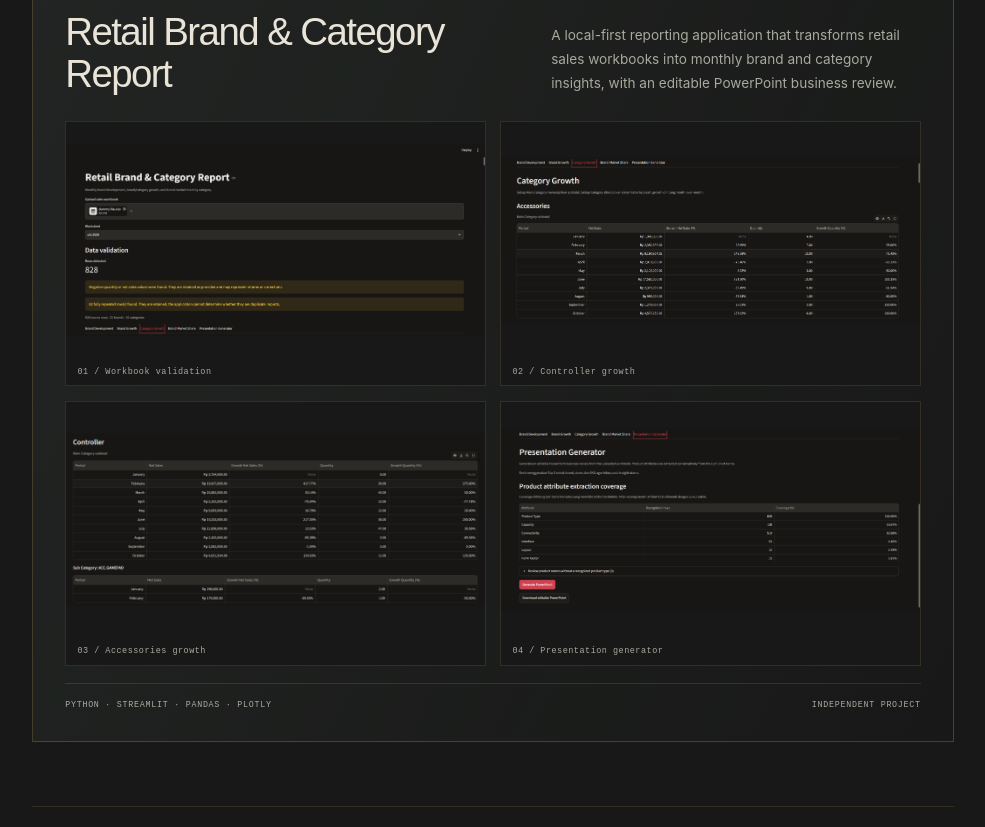
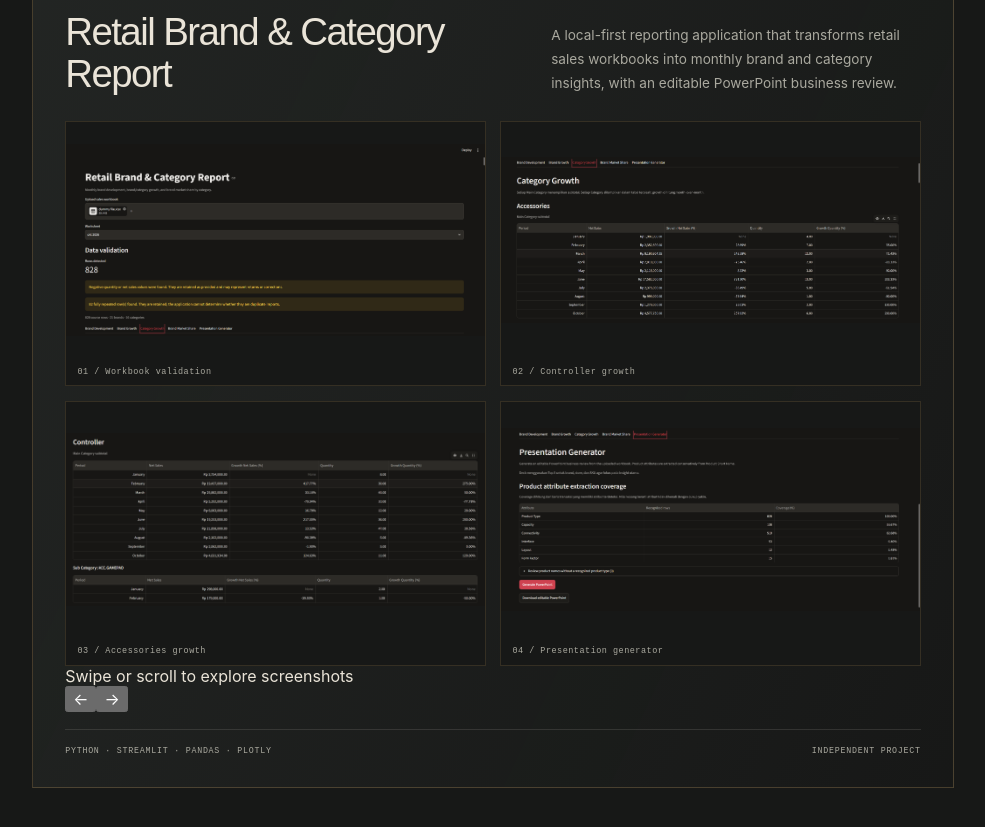
Before and after one commit to imandodo01/clementine-work, a React (Vite) app: page / in a window 1280 px wide. Shown: the part 1020-1847 px from the top of the page, without its empty margins (275-1260 px from the left). Built offline with nearby package versions, Linux system fonts and the light colour scheme.

Commit message:
feat: convert selected work gallery to slider

```diff
--- a/src/App.tsx
+++ b/src/App.tsx
@@ -78,11 +78,17 @@ export default function App() {
               <div><p className={styles.eyebrow}>DATA ANALYSIS / REPORTING</p><h3>Retail Brand &amp; Category Report</h3></div>
               <p>A local-first reporting application that transforms retail sales workbooks into monthly brand and category insights, with an editable PowerPoint business review.</p>
             </div>
-            <div className={styles.featuredWorkGallery} aria-label="Retail Brand and Category Report application screenshots">
-              <figure><img src="/images/retail-report-generator/image1.png" alt="Workbook upload, worksheet selection, and data validation dashboard" loading="lazy" /><figcaption>01 / Workbook validation</figcaption></figure>
-              <figure><img src="/images/retail-report-generator/image2.png" alt="Controller main category subtotal and subcategory monthly growth tables" loading="lazy" /><figcaption>02 / Controller growth</figcaption></figure>
-              <figure><img src="/images/retail-report-generator/image3.png" alt="Accessories category monthly net sales and quantity growth table" loading="lazy" /><figcaption>03 / Accessories growth</figcaption></figure>
-              <figure><img src="/images/retail-report-generator/image4.png" alt="Product attribute extraction coverage in the presentation generator" loading="lazy" /><figcaption>04 / Presentation generator</figcaption></figure>
+            <div className={styles.featuredWorkSlider}>
+              <div className={styles.featuredWorkGallery} aria-label="Retail Brand and Category Report application screenshots" tabIndex={0}>
+                <figure><img src="/images/retail-report-generator/image1.png" alt="Workbook upload, worksheet selection, and data validation dashboard" loading="lazy" /><figcaption>01 / Workbook validation</figcaption></figure>
+                <figure><img src="/images/retail-report-generator/image2.png" alt="Controller main category subtotal and subcategory monthly growth tables" loading="lazy" /><figcaption>02 / Controller growth</figcaption></figure>
+                <figure><img src="/images/retail-report-generator/image3.png" alt="Accessories category monthly net sales and quantity growth table" loading="lazy" /><figcaption>03 / Accessories growth</figcaption></figure>
+                <figure><img src="/images/retail-report-generator/image4.png" alt="Product attribute extraction coverage in the presentation generator" loading="lazy" /><figcaption>04 / Presentation generator</figcaption></figure>
+              </div>
+              <div className={styles.featuredWorkSliderControls}>
+                <span>Swipe or scroll to explore screenshots</span>
+                <div><button type="button" aria-label="Previous screenshot" onClick={() => document.querySelector('.featuredWorkGallery')?.scrollBy({ left: -((document.querySelector('.featuredWorkGallery') as HTMLElement | null)?.clientWidth ?? 0), behavior: "smooth" })}>←</button><button type="button" aria-label="Next screenshot" onClick={() => document.querySelector('.featuredWorkGallery')?.scrollBy({ left: (document.querySelector('.featuredWorkGallery') as HTMLElement | null)?.clientWidth ?? 0, behavior: "smooth" })}>→</button></div>
+              </div>
             </div>
             <div className={styles.featuredWorkFooter}>
               <span>PYTHON · STREAMLIT · PANDAS · PLOTLY</span>
```
